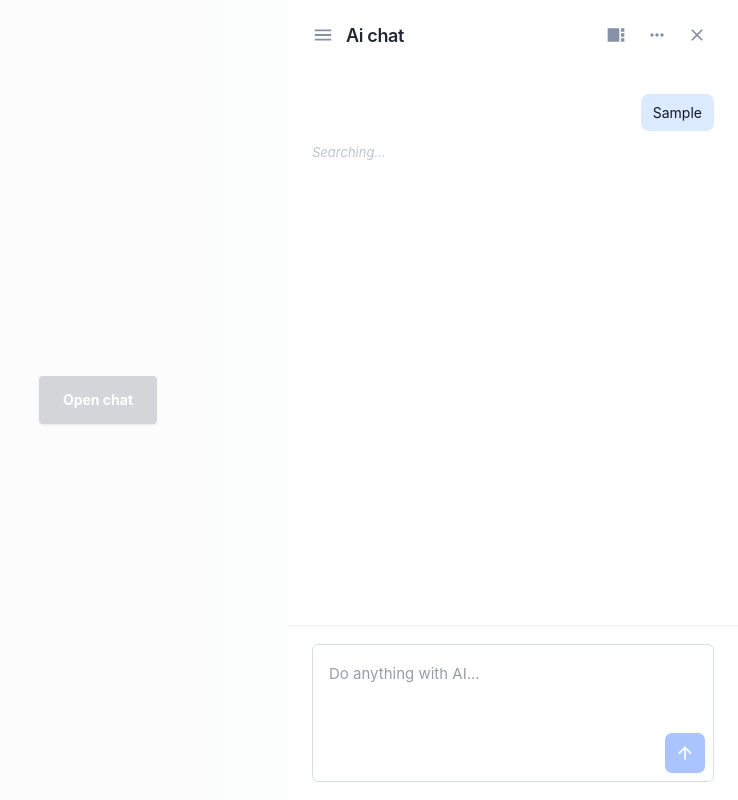
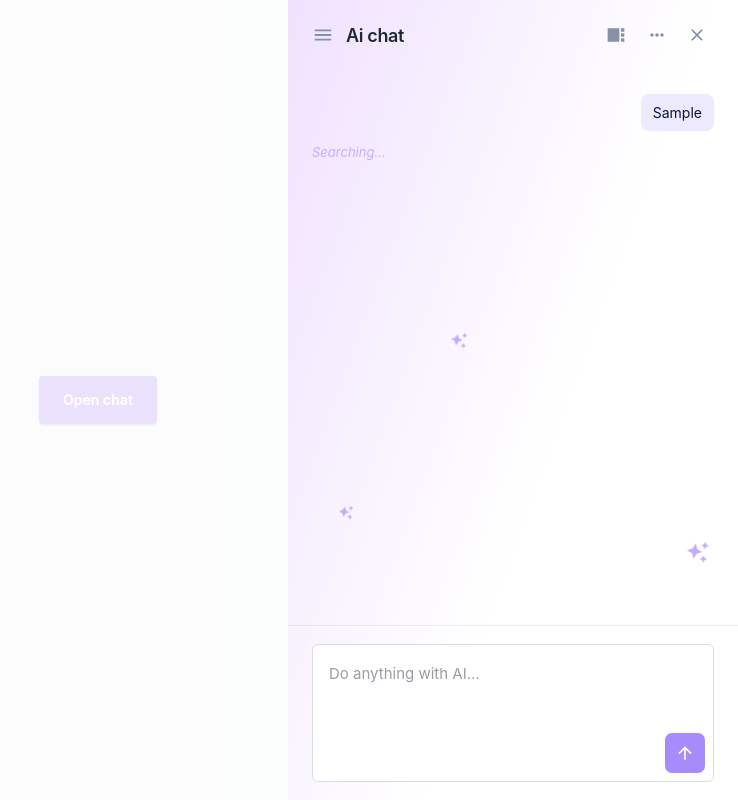
Before and after one commit to molnarb3nce/Hackathon-project, a React (Vite) app: page / in a window 1280 px wide. Both pictures are taken after typing "Sample" into the empty fields and a click on the button 1227 px from the left and 753 px from the top of the page. Shown: the whole page, without its empty margins (542-1280 px from the left). Built offline with nearby package versions, Linux system fonts and the light colour scheme.

Commit message:
Add purple acsent color and animations

```diff
--- a/ChatBubble.tsx
+++ b/ChatBubble.tsx
@@ -18,10 +18,12 @@ import MoreHorizIcon from "@mui/icons-material/MoreHoriz";
 import ShowChartIcon from "@mui/icons-material/ShowChart";
 import ArrowUpwardIcon from "@mui/icons-material/ArrowUpward";
 import ViewSidebarIcon from "@mui/icons-material/ViewSidebar";
+import AutoAwesomeIcon from "@mui/icons-material/AutoAwesome";
 
 type ChatPosition = "right" | "left";
 type ChatViewMode = "drawer" | "page";
 type ChatMessage = { id: number; text: string; isUser: boolean };
+type StarPosition = { top: string; left: string };
 
 interface ChatBubbleProps {
   isOpen?: boolean;
@@ -55,6 +57,29 @@ const loadingLabels = ["Thinking", "Searching", "Connecting dots", "Summarizing"
 const responseDelayMs = 6000;
 const wordIntervalMs = 75;
 
+const getRandomStarPositions = (): StarPosition[] => {
+  const positions: Array<{ top: number; left: number }> = [];
+
+  while (positions.length < 4) {
+    const candidate = {
+      top: 12 + Math.random() * 72,
+      left: 7 + Math.random() * 86,
+    };
+    const isFarEnough = positions.every((position) =>
+      Math.hypot(candidate.top - position.top, candidate.left - position.left) >= 18,
+    );
+
+    if (isFarEnough) {
+      positions.push(candidate);
+    }
+  }
+
+  return positions.map((position) => ({
+    top: `${position.top}%`,
+    left: `${position.left}%`,
+  }));
+};
+
 export const ChatBubble: React.FC<ChatBubbleProps> = ({
   isOpen = true,
   onClose,
@@ -67,8 +92,6 @@ export const ChatBubble: React.FC<ChatBubbleProps> = ({
   const [position, setPosition] = useState<ChatPosition>(defaultPosition);
   const [isSwitchingSide, setIsSwitchingSide] = useState(false);
   const sideSwitchTimer = useRef<ReturnType<typeof setTimeout> | null>(null);
-  const sideEntryTimer = useRef<ReturnType<typeof setTimeout> | null>(null);
-  const [isEnteringFromSide, setIsEnteringFromSide] = useState(false);
   const [viewMode, setViewMode] = useState<ChatViewMode>(variant === "page" ? "page" : "drawer");
   const [inputValue, setInputValue] = useState("");
   const [showMoreRecommendations, setShowMoreRecommendations] = useState(false);
@@ -78,6 +101,7 @@ export const ChatBubble: React.FC<ChatBubbleProps> = ({
   const [isLoading, setIsLoading] = useState(false);
   const [showLoadingStatus, setShowLoadingStatus] = useState(false);
   const [loadingLabel, setLoadingLabel] = useState("Thinking");
+  const [starPositions, setStarPositions] = useState<StarPosition[]>(getRandomStarPositions);
 
   const isFullPage = viewMode === "page";
 
@@ -92,9 +116,6 @@ export const ChatBubble: React.FC<ChatBubbleProps> = ({
   useEffect(() => () => {
     if (sideSwitchTimer.current) {
       clearTimeout(sideSwitchTimer.current);
-    }
-    if (sideEntryTimer.current) {
-      clearTimeout(sideEntryTimer.current);
     }
   }, []);
 
@@ -174,6 +195,28 @@ export const ChatBubble: React.FC<ChatBubbleProps> = ({
     };
   }, [pendingResponse]);
 
+  useEffect(() => {
+    if (!isLoading) {
+      return undefined;
+    }
+
+    setStarPositions(getRandomStarPositions());
+    let starInterval: ReturnType<typeof setInterval> | undefined;
+    const starTimer = setTimeout(() => {
+      setStarPositions(getRandomStarPositions());
+      starInterval = setInterval(() => {
+        setStarPositions(getRandomStarPositions());
+      }, 2400);
+    }, 1200);
+
+    return () => {
+      clearTimeout(starTimer);
+      if (starInterval) {
+        clearInterval(starInterval);
+      }
+    };
+  }, [isLoading]);
+
   const togglePosition = () => {
     if (isSwitchingSide) {
       return;
@@ -183,14 +226,9 @@ export const ChatBubble: React.FC<ChatBubbleProps> = ({
     setDrawerOpen(false);
     sideSwitchTimer.current = setTimeout(() => {
       setPosition((current) => (current === "right" ? "left" : "right"));
-      setIsEnteringFromSide(true);
       setDrawerOpen(true);
       setIsSwitchingSide(false);
       sideSwitchTimer.current = null;
-      sideEntryTimer.current = setTimeout(() => {
-        setIsEnteringFromSide(false);
-        sideEntryTimer.current = null;
-      }, 360);
     }, 240);
   };
 
@@ -209,6 +247,7 @@ export const ChatBubble: React.FC<ChatBubbleProps> = ({
 
   return (
     <Drawer
+      key={position}
       anchor={position}
       open={drawerOpen}
       onClose={handleClose}
@@ -229,17 +268,6 @@ export const ChatBubble: React.FC<ChatBubbleProps> = ({
             bgcolor: "#ffffff",
             m: 0,
             transition: "width 320ms cubic-bezier(0.22, 1, 0.36, 1), max-width 320ms cubic-bezier(0.22, 1, 0.36, 1)",
-            animation: isEnteringFromSide
-              ? `${position === "right" ? "drawerEnterFromRight" : "drawerEnterFromLeft"} 360ms cubic-bezier(0.22, 1, 0.36, 1) both`
-              : "none",
-            "@keyframes drawerEnterFromRight": {
-              from: { transform: "translateX(100%)" },
-              to: { transform: "translateX(0)" },
-            },
-            "@keyframes drawerEnterFromLeft": {
-              from: { transform: "translateX(-100%)" },
-              to: { transform: "translateX(0)" },
-            },
           },
         },
         backdrop: {
@@ -257,9 +285,56 @@ export const ChatBubble: React.FC<ChatBubbleProps> = ({
           display: "flex",
           flexDirection: "column",
           height: "100%",
-          bgcolor: "#ffffff",
+          position: "relative",
+          zIndex: 0,
+          bgcolor: "transparent",
+          "&::before": {
+            content: '""',
+            position: "absolute",
+            inset: 0,
+            zIndex: 0,
+            pointerEvents: "none",
+            background: "linear-gradient(110deg, rgba(192, 132, 252, 0.24) 0%, rgba(255, 255, 255, 0.94) 58%, #ffffff 100%)",
+            opacity: isLoading ? 1 : 0,
+            transition: "opacity 900ms cubic-bezier(0.22, 1, 0.36, 1)",
+          },
         }}
       >
+        <Box
+          aria-hidden="true"
+          sx={{
+            position: "absolute",
+            inset: 0,
+            zIndex: 1,
+            pointerEvents: "none",
+            opacity: isLoading ? 1 : 0,
+            transition: "opacity 900ms cubic-bezier(0.22, 1, 0.36, 1)",
+            "& .thinkingStar": {
+              position: "absolute",
+              color: "#a78bfa",
+              animation: "backgroundSparkle 2.4s ease-in-out infinite",
+              "@keyframes backgroundSparkle": {
+                "0%, 35%, 100%": { opacity: 0.22, transform: "scale(0.75) rotate(-10deg)" },
+                "45%, 55%": { opacity: 0, transform: "scale(0.75) rotate(-10deg)" },
+                "50%": { opacity: 0, transform: "scale(0.75) rotate(-10deg)" },
+                "65%": { opacity: 0.8, transform: "scale(1.15) rotate(10deg)" },
+              },
+            },
+          }}
+        >
+          {starPositions.map((star, index) => (
+            <AutoAwesomeIcon
+              key={index}
+              className="thinkingStar"
+              sx={{
+                top: star.top,
+                left: star.left,
+                fontSize: [21, 14, 16, 11][index],
+                animationDelay: `${index * 550}ms`,
+              }}
+            />
+          ))}
+        </Box>
         <Box
           sx={{
             display: "flex",
@@ -267,7 +342,9 @@ export const ChatBubble: React.FC<ChatBubbleProps> = ({
             justifyContent: "space-between",
             px: 3,
             py: 2.25,
-            bgcolor: "#ffffff",
+            bgcolor: "transparent",
+            position: "relative",
+            zIndex: 2,
           }}
         >
           <Box sx={{ display: "flex", alignItems: "center", gap: 1.5 }}>
@@ -344,12 +421,14 @@ export const ChatBubble: React.FC<ChatBubbleProps> = ({
             px: 3,
             pt: 2,
             pb: 1.5,
-            bgcolor: "#ffffff",
+            bgcolor: "transparent",
             display: "flex",
             flexDirection: "column",
             gap: 1.25,
             overflow: "auto",
             justifyContent: messages.length === 0 ? "flex-end" : "flex-start",
+            position: "relative",
+            zIndex: 2,
           }}
         >
           {messages.length === 0 && (
@@ -434,7 +513,7 @@ export const ChatBubble: React.FC<ChatBubbleProps> = ({
                       px: 1.5,
                       py: 1,
                       borderRadius: 2,
-                      backgroundColor: message.isUser ? "#dbeafe" : "#e5e7eb",
+                      backgroundColor: message.isUser ? "#ede9fe" : "#e5e7eb",
                       color: message.isUser ? "#0f172a" : "#111827",
                       fontSize: 14,
                       lineHeight: 1.5,
@@ -445,13 +524,14 @@ export const ChatBubble: React.FC<ChatBubbleProps> = ({
                 </Box>
               ))}
               {showLoadingStatus && (
+                <Box sx={{ color: "#8b5cf6" }}>
                   <Typography
                     sx={{
-                    color: "#64748b",
+                      color: "inherit",
                       fontSize: 13,
                       fontStyle: "italic",
-                    animation: "chatPulse 1.4s ease-in-out infinite",
-                    "@keyframes chatPulse": {
+                      animation: "thinkingPulse 1.4s ease-in-out infinite",
+                      "@keyframes thinkingPulse": {
                         "0%, 100%": { opacity: 0.42 },
                         "50%": { opacity: 1 },
                       },
@@ -464,6 +544,7 @@ export const ChatBubble: React.FC<ChatBubbleProps> = ({
                       </Box>
                     </Box>
                   </Typography>
+                </Box>
               )}
             </Stack>
           )}
@@ -474,8 +555,10 @@ export const ChatBubble: React.FC<ChatBubbleProps> = ({
             borderTop: "1px solid rgba(15, 23, 42, 0.06)",
             px: 3,
             py: 2.25,
-            bgcolor: "#ffffff",
+            bgcolor: "transparent",
             mt: "auto",
+            position: "relative",
+            zIndex: 2,
           }}
         >
           <form onSubmit={handleSubmit}>
@@ -536,10 +619,10 @@ export const ChatBubble: React.FC<ChatBubbleProps> = ({
                   borderRadius: 1.75,
                   alignSelf: "flex-end",
                   mb: 1,
-                  backgroundColor: "#a9c4ff",
+                  backgroundColor: "#a78bfa",
                   color: "#ffffff",
                   "&:hover": {
-                    backgroundColor: "#8eaff5",
+                    backgroundColor: "#8b5cf6",
                   },
                 }}
               >
--- a/src/main.tsx
+++ b/src/main.tsx
@@ -7,7 +7,7 @@ const theme = createTheme({
   palette: {
     mode: "light",
     primary: {
-      main: "#111827",
+      main: "#8b5cf6",
     },
   },
   typography: {
```
Lines whose indentation alone changed are shown as unchanged.
